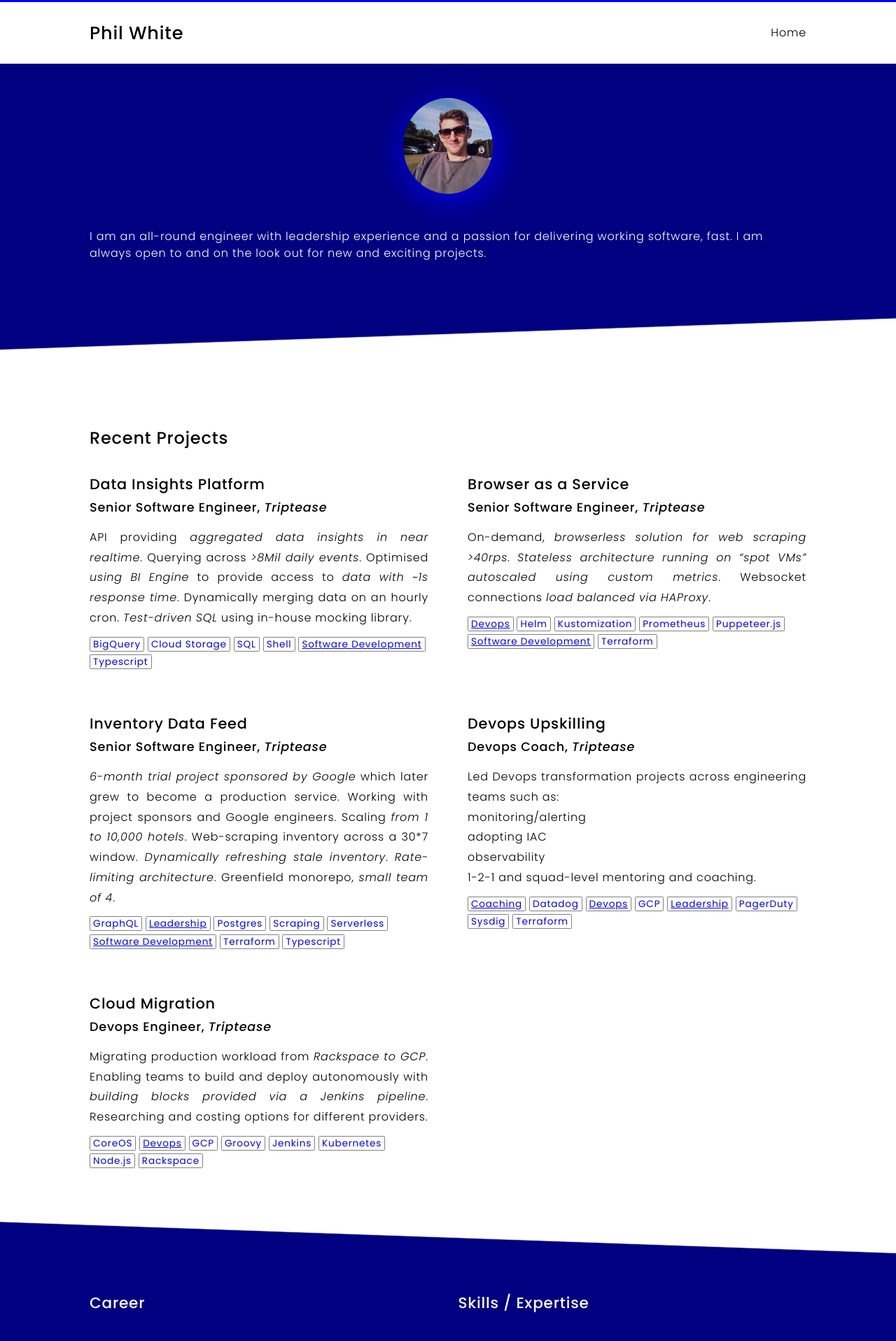
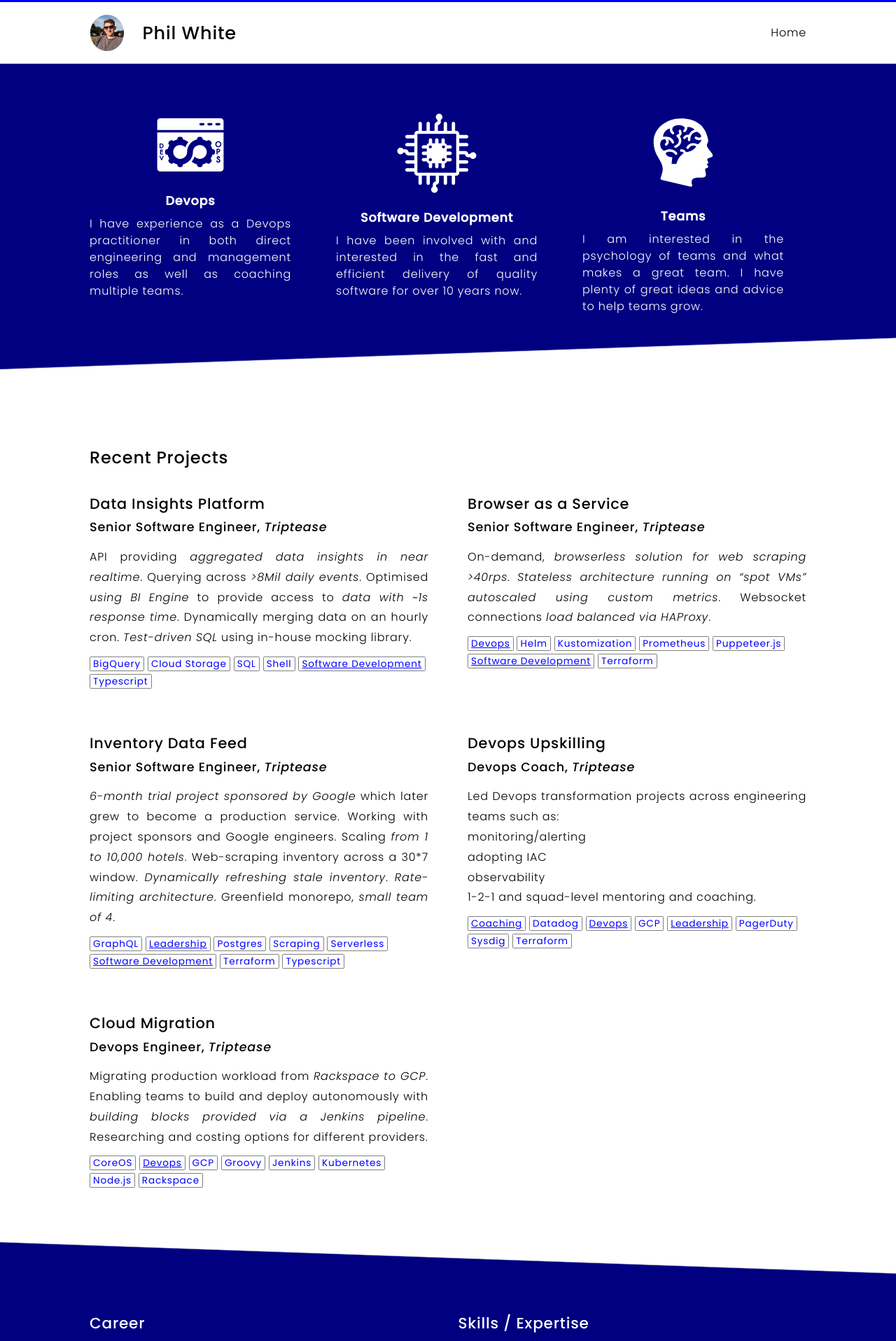
Before and after one commit to philwhiteuk/cv, a Jekyll site: the page built from pages/index.html, in a window 1280 px wide. Shown: the top 1916 px of the page at 70% size. Built offline with Jekyll 4.4.1, drawn with Linux system fonts in a browser that asks for light colours.

Commit message:
feat: homepage icons

```diff
--- a/_includes/header.html
+++ b/_includes/header.html
@@ -1,5 +1,8 @@
 <header role="banner">
     <div class="wrapper">
+        <div id="badge">
+            <img src="{{ '/assets/profile.jpeg' | relative_url }}" alt="my profile photo"/>
+        </div>
         <h1><a class="site-title" rel="author" href="{{ '/' | relative_url }}">{{ site.title | escape }}</a></h1>
         <nav>
             <ul>
--- a/_sass/theme/_header.scss
+++ b/_sass/theme/_header.scss
@@ -5,6 +5,11 @@ body > header {
   .wrapper {
     align-items: center;
     margin: 0 3rem;
+  }
+
+  h1 {
+    flex: 1;
+    margin-left: 1em;
   }
 
   nav ul {
@@ -16,3 +21,17 @@ body > header {
     width: 75%;
   }
 }
+
+#badge {
+  border: solid 1px transparent;
+  border-radius: 50%;
+  //filter: drop-shadow(0.2em 0.5em 1.5em #fff) opacity(0.9);
+  overflow: hidden;
+  width: 3rem;
+}
+
+#badge img {
+  display: block;
+  width: 100%;
+  height: auto;
+}
--- a/_sass/theme/_home.scss
+++ b/_sass/theme/_home.scss
@@ -13,21 +13,35 @@ main section#home {
         margin-bottom: 0;
     }
 
-    p {
-        margin-bottom: 3rem;
+    .row {
+        gap: 2rem;
+    }
+
+    .column {
+        align-items: center;
+        display: flex;
+        flex-flow: column nowrap;
+    }
+
+    dt {
+        font-size: 1.1em;
+        font-weight: 600;
+        margin-bottom: 0.5em;
+    }
+
+    dd {
+        text-align: justify;
+    }
+
+    [aria-label="devops"] {
+        img { width: 8.5em }
+    }
+
+    [aria-label="software-development"] {
+        img { width: 10em }
+    }
+
+    [aria-label="teams"] {
+        img { margin: 1.7em 0; width: 6.5em }
     }
 }
-
-#badge {
-    border: solid 1px transparent;
-    border-radius: 50%;
-    filter: drop-shadow(0.2em 0.5em 1.5em $base_primary_colour_110) opacity(0.9);
-    overflow: hidden;
-    width: 8rem;
-}
-
-#badge img {
-    display: block;
-    width: 100%;
-    height: auto;
-}
--- a/pages/index.html
+++ b/pages/index.html
@@ -9,10 +9,25 @@ permalink: /
 
 <section id="home">
     <div class="wrapper">
-        <div id="badge">
-            <img src="{{ '/assets/profile.jpeg' | relative_url }}" alt="my profile photo"/>
-        </div>
-        <p>I am an all-round engineer with leadership experience and a passion for delivering working software, fast. I am always open to and on the look out for new and exciting projects.</p>
+
+<!--        <p>I am an all-round engineer with leadership experience and a passion for delivering working software, fast. I am always open to and on the look out for new and exciting projects.</p>-->
+        <dl class="row">
+            <div aria-label="devops" class="column">
+                <img src='/cv/assets/devops.svg' alt='Devops' />
+                <dt>Devops</dt>
+                <dd>I have experience as a Devops practitioner in both direct engineering and management roles as well as coaching multiple teams.</dd>
+            </div>
+            <div aria-label="software-development" class="column">
+                <img src='/cv/assets/software-development.svg' alt='Software Development' />
+                <dt>Software Development</dt>
+                <dd>I have been involved with and interested in the fast and efficient delivery of quality software for over 10 years now.</dd>
+            </div>
+            <div aria-label="teams" class="column">
+                <img src='/cv/assets/teams.svg' alt='Teams' />
+                <dt>Teams</dt>
+                <dd>I am interested in the psychology of teams and what makes a great team. I have plenty of great ideas and advice to help teams grow.</dd>
+            </div>
+        </dl>
     </div>
 </section>
 {% include line-break.html direction="right" %}
```
Also changed, not shown: assets/devops.svg (added), assets/software-development.svg (added), assets/teams.svg (added).
